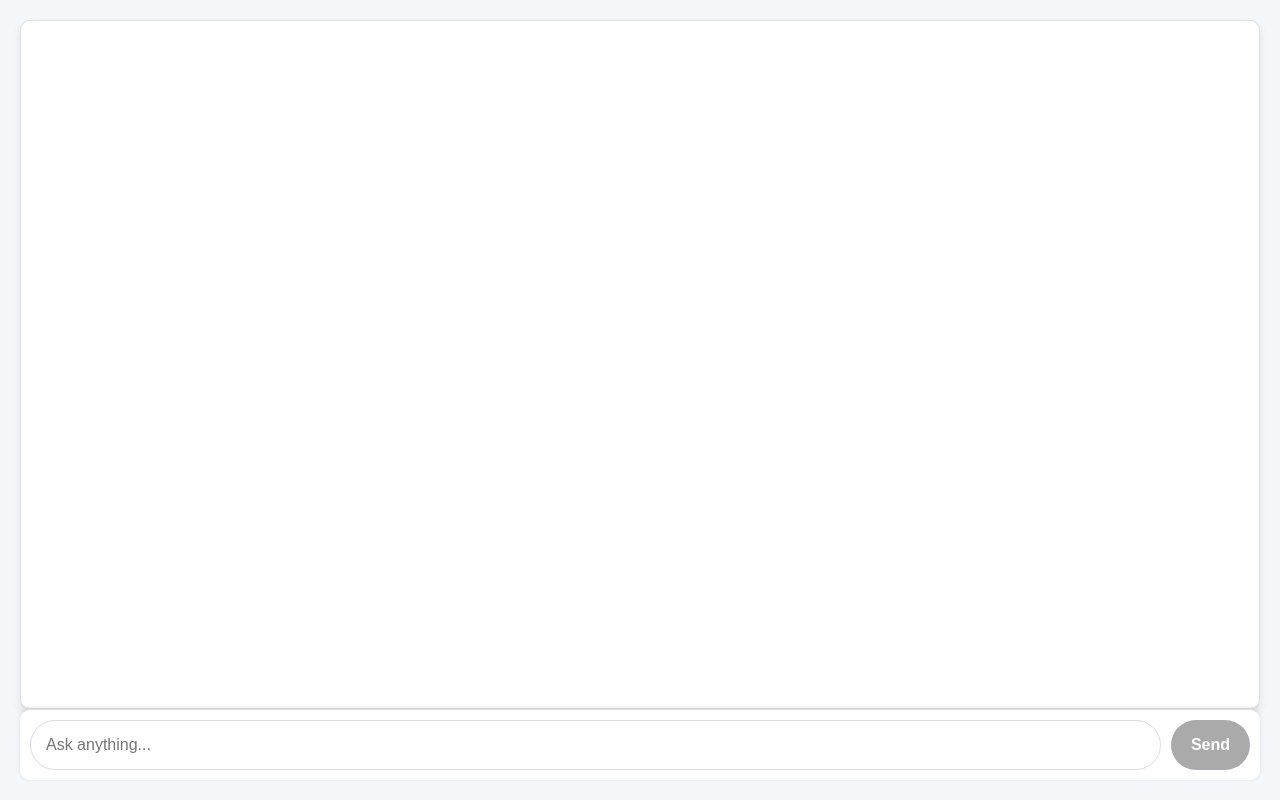
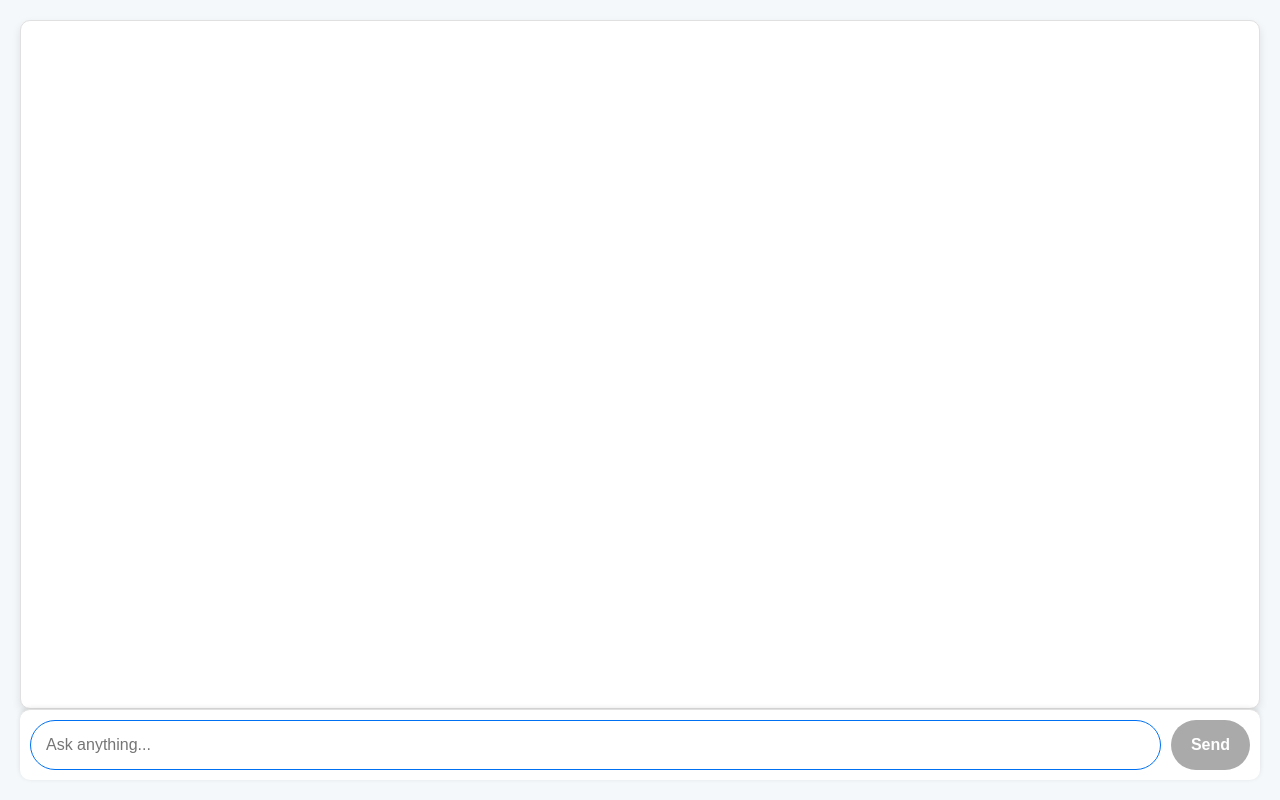
Before and after one commit to raman20/limqa, a Next.js app: page / in a window 1280 px wide. Built offline with nearby package versions, Linux system fonts and the light colour scheme.

Commit message:
chat input auto focus

```diff
--- a/pages/index.tsx
+++ b/pages/index.tsx
@@ -1,4 +1,4 @@
-import React, { FormEvent, useState } from 'react';
+import React, { FormEvent, useState, useRef, useEffect } from 'react';
 import ReactMarkdown from 'react-markdown';
 import { DNA } from 'react-loader-spinner';
 
@@ -6,6 +6,13 @@ export default function Home() {
   const [query, setQuery] = useState('');
   const [conversations, setConversations] = useState<{ question: string; answer: string; }[]>([]);
   const [isLoading, setIsLoading] = useState(false);
+  const inputRef = useRef<HTMLInputElement>(null);
+
+  useEffect(() => {
+    if (!isLoading && inputRef.current) {
+      inputRef.current.focus();
+    }
+  }, [isLoading]);
 
   const handleSubmit = async (e: FormEvent) => {
     e.preventDefault();
@@ -66,6 +73,7 @@ export default function Home() {
 
       <form onSubmit={handleSubmit} className="chat-input">
         <input
+          ref={inputRef}
           type="text"
           value={query}
           onChange={(e) => setQuery(e.target.value)}
```
